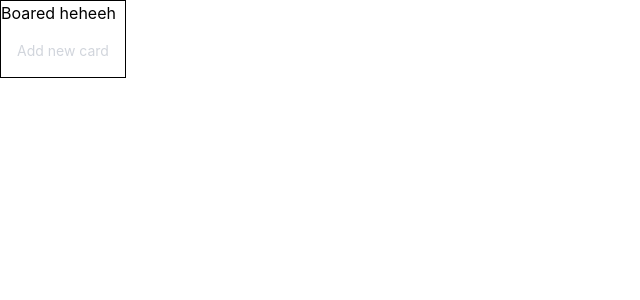
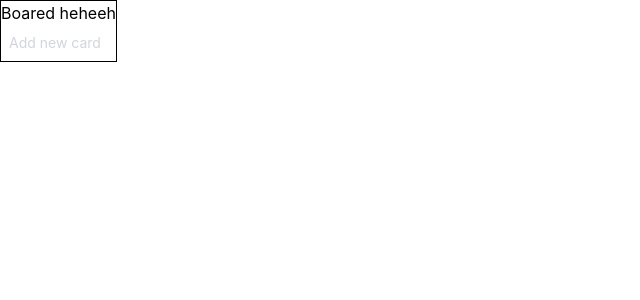
Before and after one commit to EdvinJuu/kanban-react-ts, a React (Vite) app: page / in a window 1280 px wide. Shown: the top 300 px of the page, without its empty margins (0-640 px from the left). Built offline with nearby package versions, Linux system fonts and the light colour scheme.

Commit message:
moved task generation into Board, added node_modules to .gitignore

```diff
--- a/src/components/Board.tsx
+++ b/src/components/Board.tsx
@@ -1,18 +1,80 @@
-import type { ReactNode } from "react";
+import type { BoardProps, Task } from "../types/types";
+import TaskCard from "../components/TaskCard";
+import { useTasks } from "../context/TaskContext";
+import { useState } from "react";
 
-interface childrenProps {
-  id: number;
-  title: string;
-  children: ReactNode;
+const Board = ({ title, tasks }: BoardProps) => {
+  const { setTasks, uniqueId, setUniqueId } = useTasks();
+
+  const [addTaskDescription, setAddTaskDescription] = useState("");
+  const [isAdding, setIsAdding] = useState(false);
+
+  // go through each item in the list. add item with map.get to a list where the parentId matches
+  // if it doens't match, create a new list(?? []). Then update the list with the parentId key to include the item.
+  // for an initial value create new Map object
+  const tasksMapped = tasks.reduce((map, item) => {
+    const siblings = map.get(item.parentId) ?? [];
+    map.set(item.parentId, [...siblings, item]);
+    return map;
+  }, new Map<number | null, Task[]>());
+
+  function handleAddTaskOnClick() {
+    if (addTaskDescription.length <= 0) return;
+    const newId = uniqueId + 1; // REPLACE THIS ID SYSTEM WITH SOMETHING THAT WORKS BETTER OVER SERVER
+    setUniqueId(newId);
+
+    const newTask: Task = {
+      description: addTaskDescription,
+      id: newId,
+      parentId: null,
+      isCompleted: false,
+      isEditing: false,
+    };
+    setTasks([...tasks, newTask]);
+    setIsAdding(false);
   }
 
-const Board = ({title, children }: childrenProps) => {
     return (
       <div className="border w-fit">
         <h1>{title}</h1>
-      <div className="p-2 flex">{children}</div>
+        {tasks && (
+          <ul className="flex gap-3">
+            {(tasksMapped.get(null) ?? []).map((child) => (
+              <TaskCard
+                description={child.description}
+                isEditing={false} // Keep tasks clean when reloaded
+                isCompleted={child.isCompleted}
+                key={child.id}
+                id={child.id}
+                taskMap={tasksMapped}
+                depth={0}
+                maxDepth={7}
+                parentId={null}
+              />
+            ))}
+            {isAdding ? (
+              <div>
+                <input
+                  onChange={(e) => setAddTaskDescription(e.target.value)}
+                  type="text"
+                  placeholder="Enter a description"
+                ></input>
+                <button onClick={handleAddTaskOnClick}>Add Task</button>
+              </div>
+            ) : (
+              <p
+                className="p-2 text-sm text-gray-300"
+                onClick={() => {
+                  setIsAdding(true);
+                }}
+              >
+                Add new card
+              </p>
+            )}
+          </ul>
+        )}
       </div>
     );
-};
+  }
 
 export default Board;
--- a/src/components/TaskCard.tsx
+++ b/src/components/TaskCard.tsx
@@ -1,7 +1,7 @@
 import { useId, useState } from "react";
 import type { Task, TaskRecursionProps } from "../types/types";
 import { useTasks } from "../context/TaskContext";
-import { CheckIconActive, CheckIconInactive } from "./Icons";
+import { EditIcon, CheckIconInactive } from "./Icons";
 import clsx from "clsx";
 
 const TaskCard = ({
@@ -45,21 +45,22 @@ const TaskCard = ({
       isEditing: false,
     };
     setTasks([...tasks, newTask]);
-    setIsAdding(false)
+    setIsAdding(false);
   }
-  const taskCardBaseClass = clsx(
-    `py-1 px-4 text-white rounded-xl min-w-60 h-fit`,
-  );
+  /*   const taskCardBaseClass = clsx(
+    `py-1 px-4 text-accent rounded-xl min-w-60 h-fit`,
+  ); */
 
   return (
     <li
-      className={`${depth % 2 === 0 ? `bg-[#212121]` : `bg-[#3A3A3A]`} ${taskCardBaseClass} text-white rounded-xl ${isEditing && `border`}`}
+      className={`${depth % 2 === 0 ? `bg-primary` : `bg-secondary`}
+      py-1 px-4 min-w-60 h-fit text-accent rounded-xl ${isEditing && `border border-amber-600`}`}
       onDoubleClick={(e) => handleEditOnClick(e, true)}
     >
       <div className=" flex w-full mb-5">
         {isEditing ? (
           <input
-            className={`${depth % 2 === 0 ? `bg-[#3A3A3A]` : `bg-[#212121]`} w-full`}
+            className={`${depth % 2 === 0 ? `bg-secondary` : `bg-primary`} w-full`}
             value={editedDescription}
             onChange={(e) => setEditedDescription(e.target.value)}
           />
@@ -68,7 +69,7 @@ const TaskCard = ({
         )}
         {isEditing && (
           <button onClick={(e) => handleEditOnClick(e, false)}>
-            <CheckIconInactive />
+            <EditIcon />
           </button>
         )}
       </div>
--- a/src/index.css
+++ b/src/index.css
@@ -1,5 +1,13 @@
 @import "tailwindcss";
 
+
+@theme {
+
+  --color-primary: #212121;
+  --color-secondary: #3A3A3A;
+  --color-accent: #ffffff;
+
+}
 
 @layer base {
 }
--- a/src/pages/Home.tsx
+++ b/src/pages/Home.tsx
@@ -1,85 +1,15 @@
-import { useEffect, useState } from "react";
 import Board from "../components/Board";
 import Navbar from "../components/Navbar";
-import TaskCard from "../components/TaskCard";
 import { useTasks } from "../context/TaskContext";
-
-import type { Task } from "../types/types";
 
 // DOUBLE CHECK CORRECT COMPONENT FUNCTION CONVENTION IS USED
 
 const Home = () => {
-  const { tasks, setTasks, uniqueId, setUniqueId } = useTasks();
-
-  const [addTaskDescription, setAddTaskDescription] = useState("");
-const [isAdding, setIsAdding] = useState(false);
-
-  // go through each item in the list. add item with map.get to a list where the parentId matches
-  // if it doens't match, create a new list(?? []). Then update the list with the parentId key to include the item.
-  // for an initial value create new Map object
-  const tasksMapped = tasks.reduce((map, item) => { // MOVE THE MAPPING OUT OF HOME
-    const siblings = map.get(item.parentId) ?? [];
-    map.set(item.parentId, [...siblings, item]);
-    return map;
-  }, new Map<number | null, Task[]>());
-
-  function handleAddTaskOnClick(
-  ) {
-    if (addTaskDescription.length <= 0) return
-    const newId = uniqueId + 1; // REPLACE THIS ID SYSTEM WITH SOMETHING THAT WORKS OVER SERVER BETTER
-    setUniqueId(newId);
-
-    const newTask: Task = {
-      description: addTaskDescription,
-      id: newId, // needs to be made unique
-      parentId: null,
-      isCompleted: false,
-      isEditing: false,
-    };
-    setTasks([...tasks, newTask]);
-    setIsAdding(false);
-  }
-
+  const { tasks } = useTasks();
   return (
     <>
       <Navbar />
-      <Board title="Boared heheeh" id={0}>
-        {tasks && (
-          <ul className="flex">
-            {(tasksMapped.get(null) ?? []).map(
-              // (byParentReduce.get(null) ?? []) extra parentheses makes sure that is evaluated first before map reads it.
-              (child) => (
-                <TaskCard
-                  description={child.description} // HOOK THIS UP
-                  isEditing={false} // HOOK THIS UP
-                  isCompleted={false} // HOOK THIS UP
-                  key={child.id}
-                  id={child.id}
-                  taskMap={tasksMapped}
-                  depth={0}
-                  maxDepth={7}
-                  parentId={null}
-                />
-              ),
-            )}
-            {(isAdding ? (
-          <div>
-            <input onChange={(e) => setAddTaskDescription(e.target.value)} type="text" placeholder="Enter a description"></input>
-            <button onClick={handleAddTaskOnClick}>Add Task</button>
-          </div>
-        ) : (
-          <p
-            className="p-2 text-sm text-gray-300"
-            onClick={() => {
-              setIsAdding(true);
-            }}
-          >
-            Add new card
-          </p>
-        ))}
-          </ul>
-        )}
-      </Board>
+      <Board title="Boared heheeh" id={0} tasks={tasks} />
     </>
   );
 };
```
Also changed, not shown: src/types/types.ts (+7 -0 lines), 1 other file (tests, documents, lock files or other folders). Lines whose indentation alone changed are shown as unchanged.
